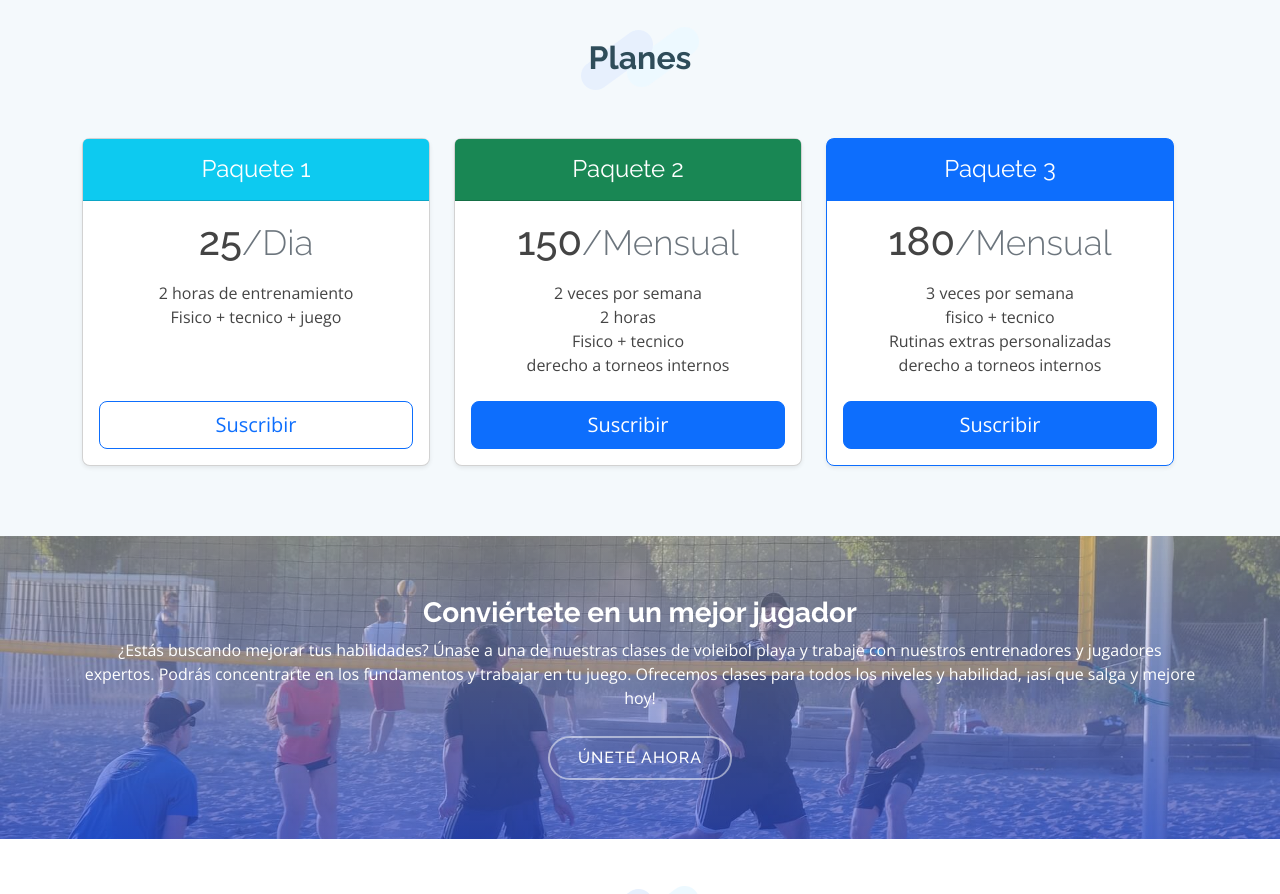
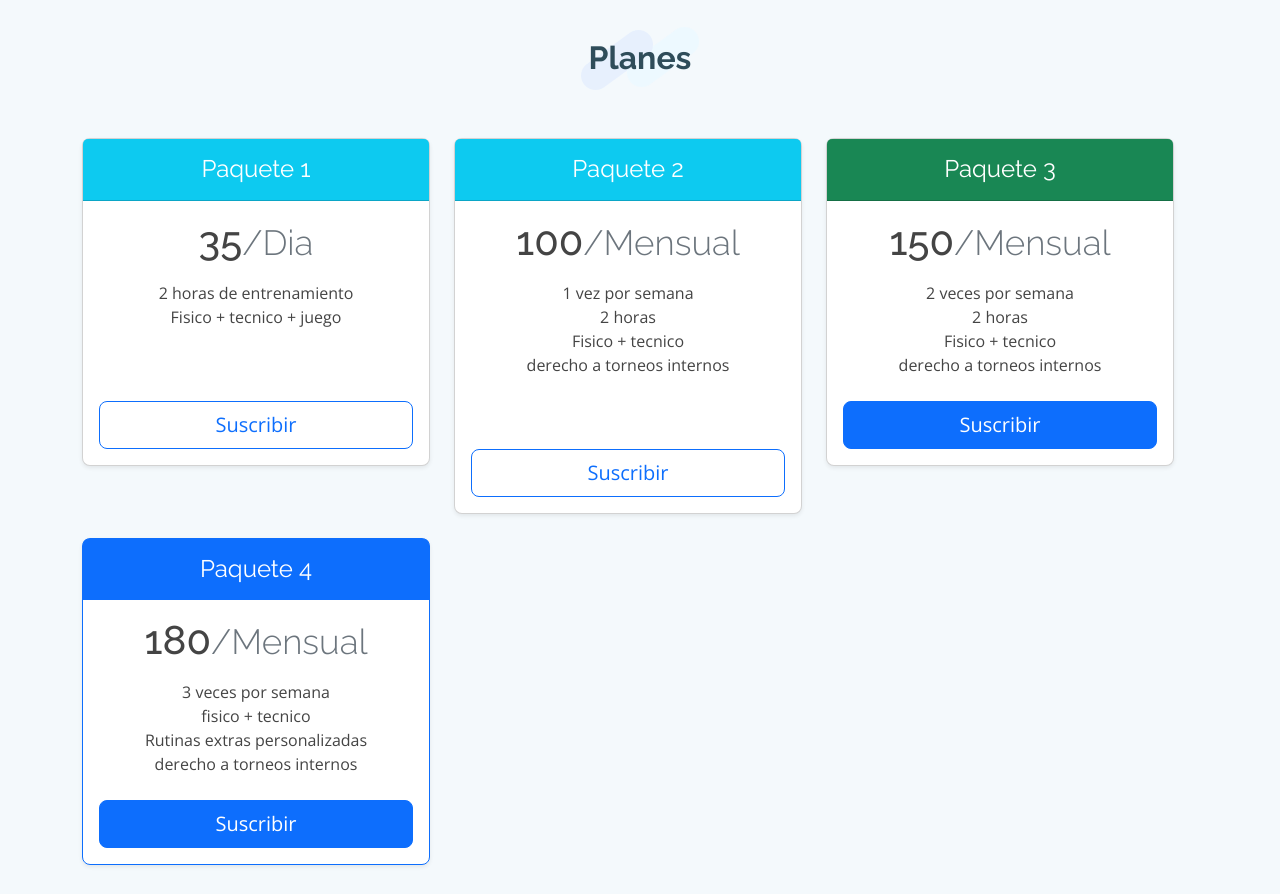
Before and after one commit to leovoley2/Arena2, a plain HTML site: page index.html in a window 1280 px wide. Shown: the part 2180-3074 px from the top of the page. Drawn offline with nearby package versions, Linux system fonts and the light colour scheme; animation ran at ten frames a second.

Commit message:
nuevosajustes
se agrego una nueva columna

```diff
--- a/index.html
+++ b/index.html
@@ -184,7 +184,7 @@
                   <h4 class="my-0 fw-normal text-white">Paquete 1</h4>
                 </div>
                 <div class="card-body">
-                  <h1 class="card-title pricing-card-title">25<small class="text-muted fw-light">/Dia</small></h1>
+                  <h1 class="card-title pricing-card-title">35<small class="text-muted fw-light">/Dia</small></h1>
                   <ul class="list-unstyled mt-3 mb-4">
                     <li>2 horas de entrenamiento</li>
                     <li>Fisico + tecnico + juego</li>
@@ -200,8 +200,30 @@
             </div>
             <div class="col">
               <div class="card mb-4 rounded-3 shadow-sm">
+                <div class="card-header bg-info py-3">
+                  <h4 class="my-0 fw-normal text-white">Paquete 2</h4>
+                </div>
+                <div class="card-body">
+                  <h1 class="card-title pricing-card-title">100<small class="text-muted fw-light">/Mensual</small></h1>
+                  <ul class="list-unstyled mt-3 mb-4">
+                    <li>1 vez por semana</li>
+                    <li>2 horas</li>
+                    <li>Fisico + tecnico</li>
+                    <li> derecho a torneos internos</li>
+                    <br>
+                    <br>
+                    <li></li>
+                    <li></li>
+                  </ul>
+                  <a  href="https://wa.me/51929418895" ><button  type="button" class="w-100 btn btn-lg btn-outline-primary">Suscribir</button></a>
+
+                </div>
+              </div>
+            </div>
+            <div class="col">
+              <div class="card mb-4 rounded-3 shadow-sm">
                 <div class="card-header bg-success py-3">
-                  <h4 class="my-0 fw-normal text-white">Paquete 2</h4>
+                  <h4 class="my-0 fw-normal text-white">Paquete 3</h4>
                 </div>
                 <div class="card-body">
                   <h1 class="card-title pricing-card-title">150<small class="text-muted fw-light">/Mensual</small></h1>
@@ -218,7 +240,7 @@
             <div class="col">
               <div class="card mb-4 rounded-3 shadow-sm border-primary">
                 <div class="card-header py-3 text-bg-primary border-primary">
-                  <h4 class="my-0 fw-normal">Paquete 3</h4>
+                  <h4 class="my-0 fw-normal">Paquete 4</h4>
                 </div>
                 <div class="card-body">
                   <h1 class="card-title pricing-card-title">180<small class="text-muted fw-light">/Mensual</small></h1>
```
